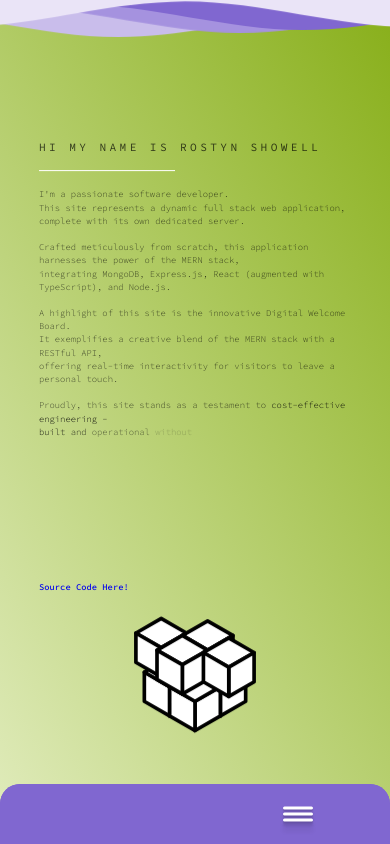
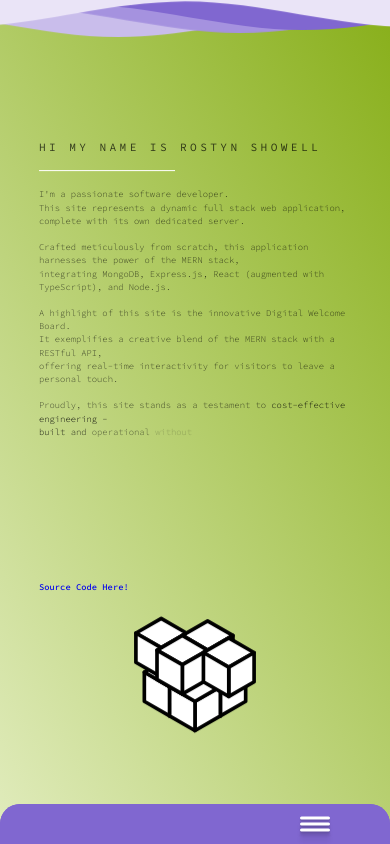
Before and after one commit to trafficcone15/personal-portfolio, a React (Vite) app in the folder client/: page / in a window 390 px wide. Shown: the top 844 px of the page. Built offline with nearby package versions, Linux system fonts and the light colour scheme; no server answers.

Commit message:
Fixed more styling and responsive design issues.

```diff
--- a/client/src/styles/AnimatedText.scss
+++ b/client/src/styles/AnimatedText.scss
@@ -75,7 +75,7 @@
         }
     }
 
-    @media screen and (max-width: 530px) {
+    @media screen and (max-width: 712px) {
         .heading {
             font-size: $animatedTextFontSizeHeadingSmallDevices;
         }
--- a/client/src/styles/ContactUs.scss
+++ b/client/src/styles/ContactUs.scss
@@ -5,7 +5,7 @@
     display: flex;
     align-items: center;
     flex-direction: column;
-    padding-bottom: 100px;
+    padding-bottom: 80px;
     width: 100%;
     padding-left: $mainSectionsConsistentSidePaddingOrMargin;
     padding-right: $mainSectionsConsistentSidePaddingOrMargin;
--- a/client/src/styles/HeroSection.scss
+++ b/client/src/styles/HeroSection.scss
@@ -68,7 +68,7 @@
         }
     }
 
-    @media screen and (max-width: 530px) {
+    @media screen and (max-width: 712px) {
         .source-link {
             font-size: $animatedTextFontSizeSubTextSmallDevices;
         }
--- a/client/src/styles/Navbar.scss
+++ b/client/src/styles/Navbar.scss
@@ -30,11 +30,9 @@
         --cor2: #FFFFFF;
         --cor3: #7c8db8;
         --cor4: #4f7df0;
-
-        height: 50px;
         background: rgba(128, 103, 208, 1);
         border-radius: 20px 20px 0px 0px;
-        padding: 30px;
+        padding: 15px;
         position: fixed;
         bottom: 0;
         width: 100%;
@@ -232,6 +230,10 @@
     }
 
     @media screen and (max-width: 800px) {
+        .navbar {
+            padding: 5px;
+        }
+
         #hamburger {
             display: grid;
             transform: scale(0.3);
```
